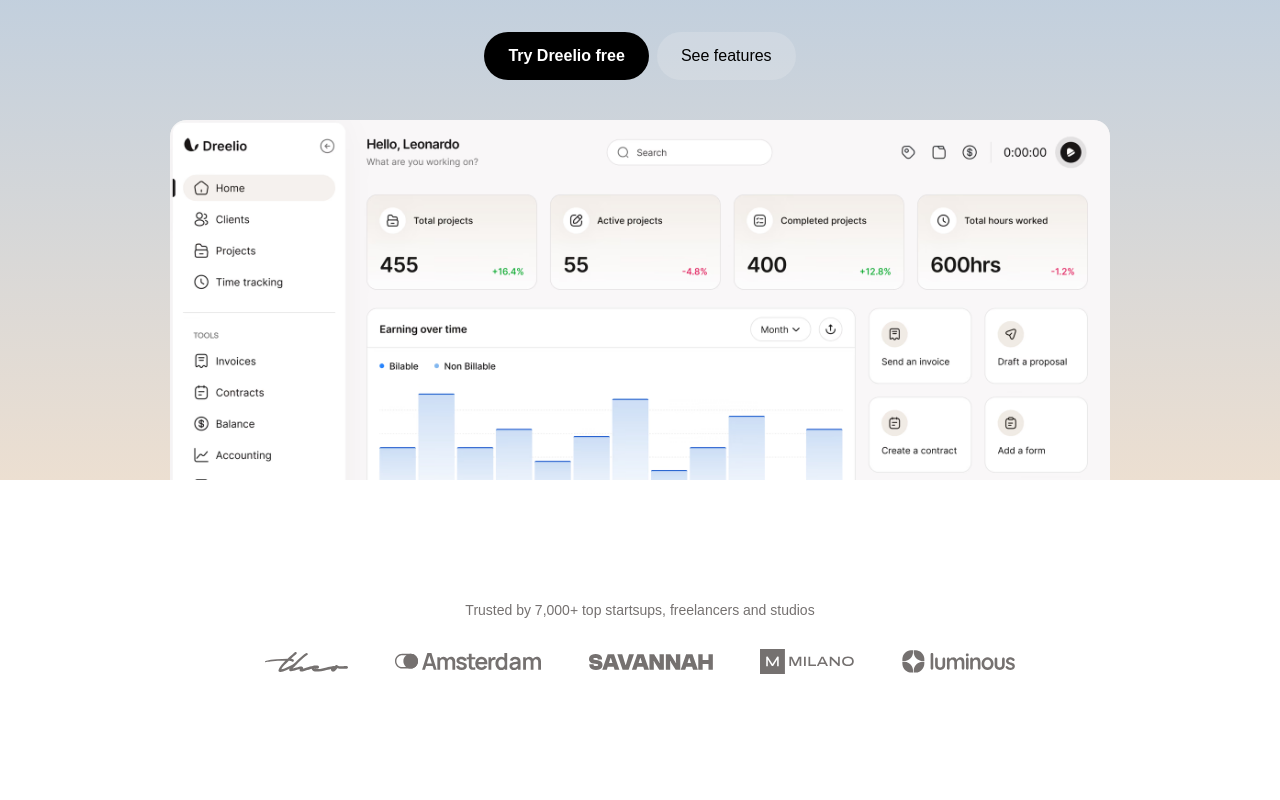
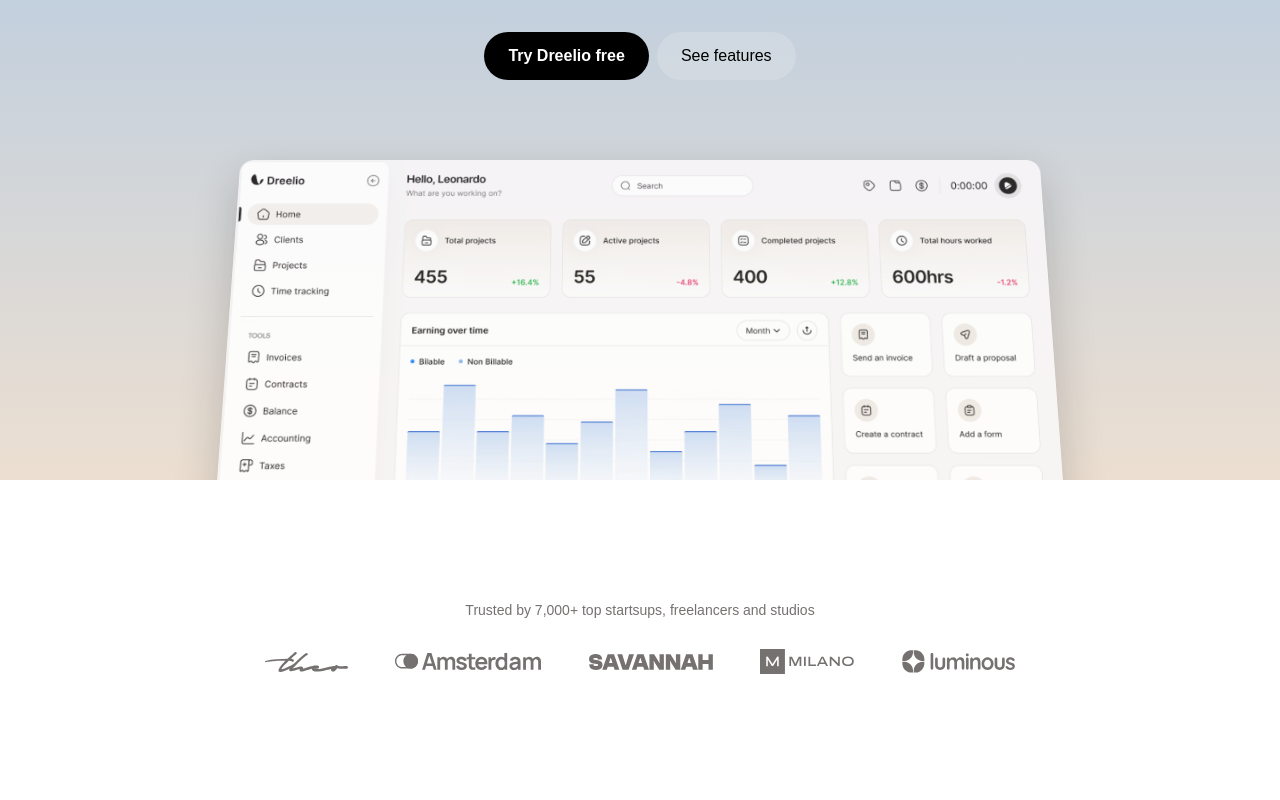
Before and after one commit to MUTHUMANIKANDAN11/dreelio-clone, a Next.js app: page / in a window 1280 px wide. Shown: the part 400-1200 px from the top of the page. Built offline with nearby package versions, Linux system fonts and the light colour scheme; a web font is replaced by a local one.

Commit message:
heropage image animation added

```diff
--- a/app/page.tsx
+++ b/app/page.tsx
@@ -8,6 +8,7 @@ import SingleBlog from '@/components/SingleBlog';
 import BlogList from '@/components/BlogList';
 import Community from '@/components/Community';
 import Link from 'next/link';
+import { HeroImage } from '../components/HeroImage';
 
 export default function Home() {
   return (
@@ -33,13 +34,11 @@ export default function Home() {
               </button>
             </Link>
           </div>
-          <div className="hero-img mt-10">
-            <img src="./images/hero.png" className="rounded-2xl" alt="" />
-          </div>
+          <HeroImage />
         </div>
       </div>
 
-      <div className="bg-[linear-gradient(to_bottom,_white_20%,_#F4F1EE_50%,_#C6DCF4_80%)]">
+      <div className="bg-[linear-gradient(to_bottom,_white_20%,_#F4F1EE_50%,_#C6DCF4_80%)] z-1000">
         <TrustedBrands className="h-[300px]" titleClassName="mt-30" />
 
         <div className="hero3 w-[100vw] h-[100%] flex flex-col items-center justify-start scroll-mt-24">
--- /dev/null
+++ b/components/HeroImage.tsx
@@ -0,0 +1,33 @@
+"use client";
+
+import React from "react";
+import { motion, useScroll, useTransform, useSpring } from "framer-motion";
+
+export const HeroImage = () => {
+    const { scrollY } = useScroll();
+
+    const rotateXRaw = useTransform(scrollY, [0, 300], [10, 0]);
+    const scaleRaw = useTransform(scrollY, [0, 300], [0.85, 1]);
+    const opacityRaw = useTransform(scrollY, [0, 300], [0.9, 1]);
+
+    const rotateX = useSpring(rotateXRaw, { stiffness: 60, damping: 15 });
+    const scale = useSpring(scaleRaw, { stiffness: 60, damping: 15 });
+    const opacity = useSpring(opacityRaw, { stiffness: 60, damping: 15 });
+
+    return (
+        <div className="hero-img mt-20" style={{ perspective: "1200px" }}>
+            <motion.img
+                src="./images/hero.png"
+                className="rounded-2xl shadow-[0_20px_50px_rgba(0,0,0,0.2)]"
+                alt="Dashbord Hero"
+                style={{
+                    rotateX,
+                    scale,
+                    opacity,
+                    transformOrigin: "top center",
+                    willChange: "transform, opacity"
+                }}
+            />
+        </div>
+    );
+};
```
